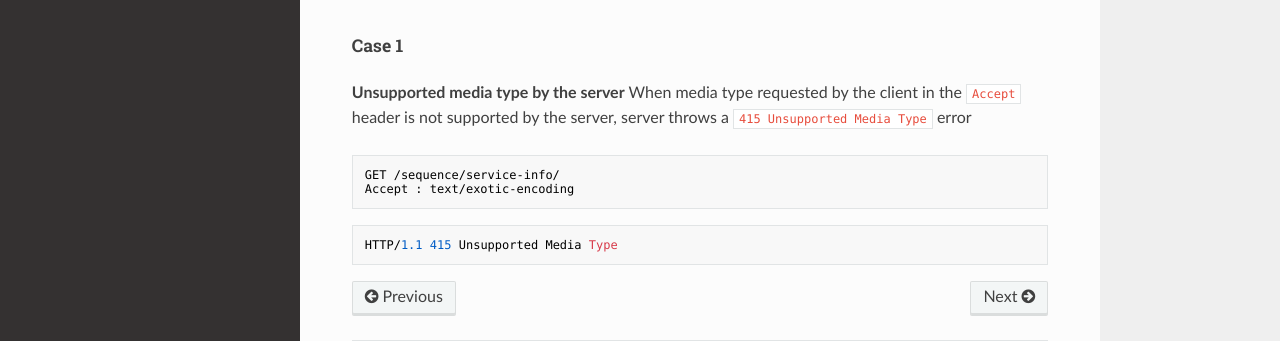
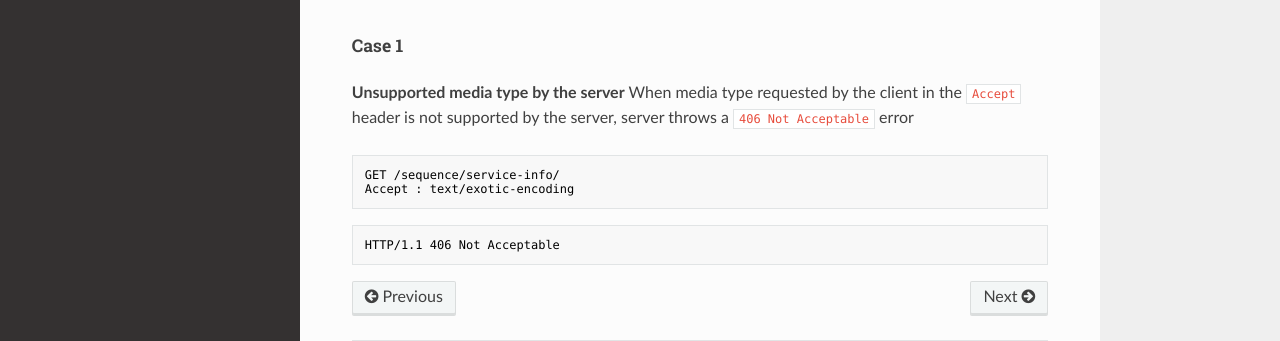
Before and after one commit to ga4gh/refget-compliance-suite, an MkDocs documentation site: the page built from docs/service_info.md, in a window 1280 px wide and 1130 px high. Shown: the part 720-1061 px from the top of the window. Built offline with MkDocs 1.6.1, drawn with Linux system fonts in a browser that asks for light colours; nearby versions of some CDN libraries; old or Windows-style settings are respelled for this version of MkDocs.

Commit message:
Final switches to using 206 for range and 406 instead of 415

````diff
--- a/docs/service_info.md
+++ b/docs/service_info.md
@@ -29,7 +29,7 @@
 ## Error Conditions
 <h5> Case 1 </h5>
 **Unsupported media type by the server**
-When media type requested by the client in the `Accept` header is not supported by the server, server throws a `415 Unsupported Media Type` error
+When media type requested by the client in the `Accept` header is not supported by the server, server throws a `406 Not Acceptable` error
 
 ```
 GET /sequence/service-info/
@@ -37,5 +37,5 @@
 ```
 
 ```
-HTTP/1.1 415 Unsupported Media Type
+HTTP/1.1 406 Not Acceptable
 ```
````
Also changed, not shown: docs/GET_sequence_API/errors.md (+2 -2 lines), docs/GET_sequence_API/success.md (+2 -2 lines), docs/metadata.md (+2 -2 lines), 6 other files.
